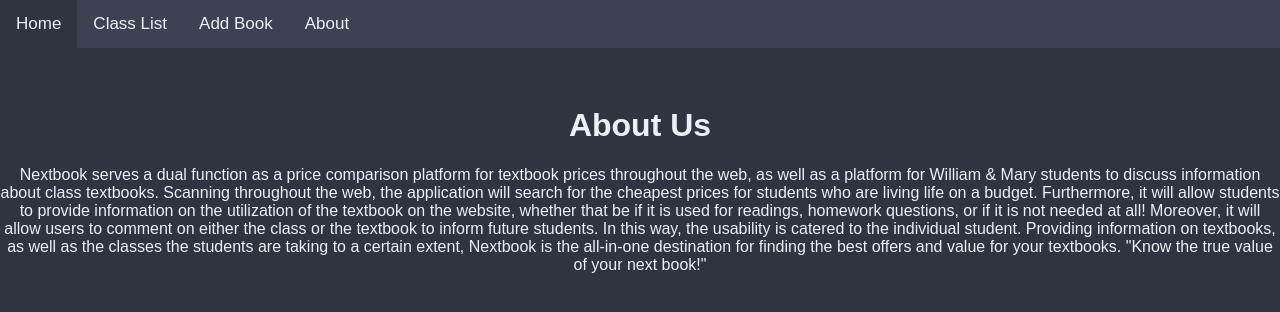
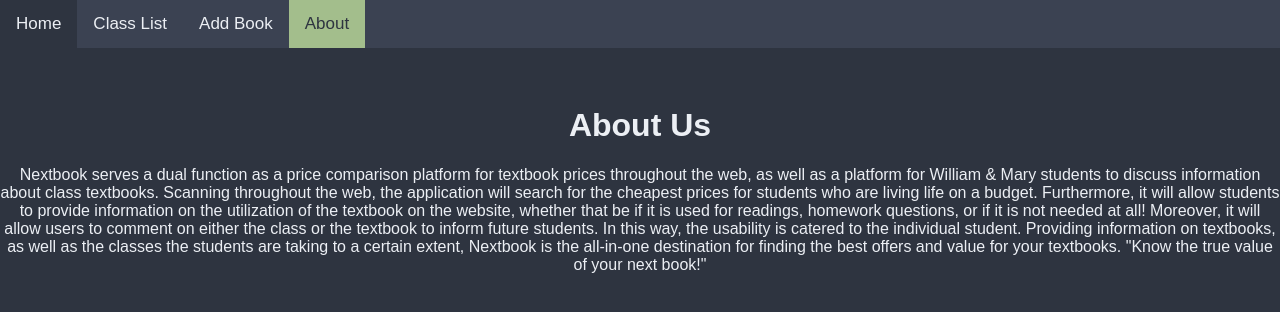
Before and after one commit to aaronamk/Nextbook, a Flask app: page /about in a window 1280 px wide. Shown: the top 312 px of the page. Run offline with Flask 2, Linux system fonts and the light colour scheme.

Commit message:
Highlight about page.

```diff
--- a/Code/templates/about.html
+++ b/Code/templates/about.html
@@ -1,6 +1,8 @@
 {% extends "top-bar.html" %}
 
 {% block title %}About{% endblock %}
+
+{% block bar_about %}class="active"{% endblock %}
 
 {% block body %}
 
```
